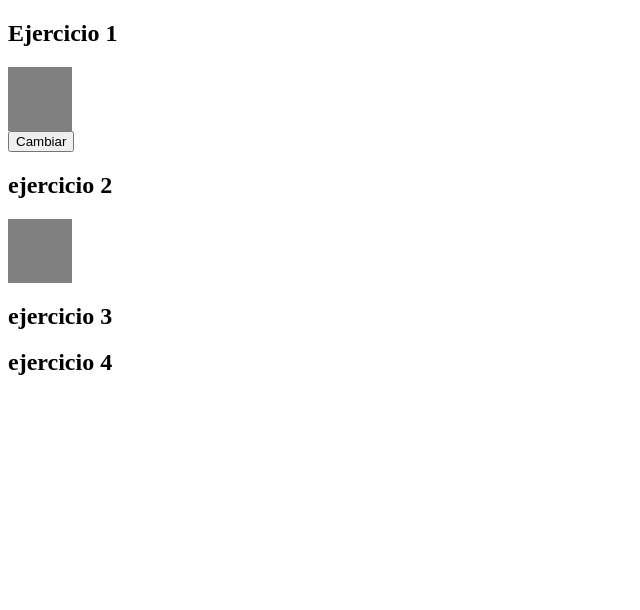
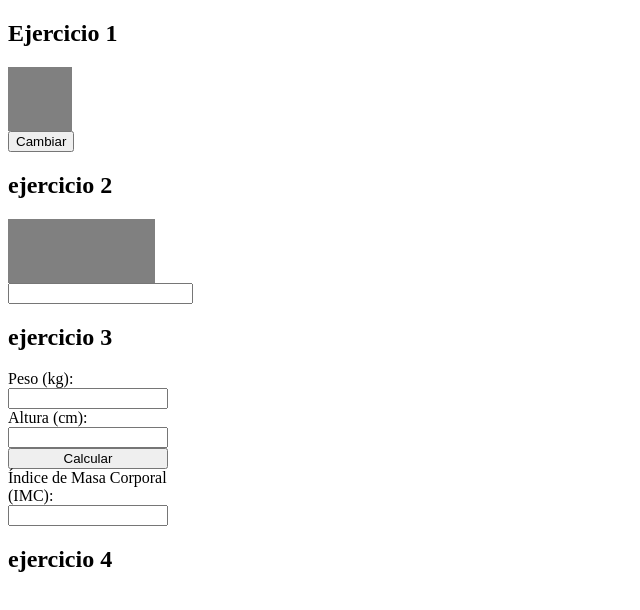
Before and after one commit to EDURRAVARELA/ejercicios-eventos, a plain HTML site: page index.html in a window 1280 px wide. Shown: the whole page, without its empty margins (0-640 px from the left). Drawn offline with Linux system fonts and the light colour scheme.

Commit message:
ejercicios Eventos

```diff
--- a/index.html
+++ b/index.html
@@ -1,5 +1,6 @@
 <!DOCTYPE html>
 <html lang="en">
+
 <head>
     <meta charset="UTF-8">
     <meta http-equiv="X-UA-Compatible" content="IE=edge">
@@ -7,6 +8,7 @@
     <title>Document</title>
     <link rel="stylesheet" href="./style.css">
 </head>
+
 <body>
     <div>
         <h2>Ejercicio 1</h2>
@@ -19,11 +21,25 @@
         <h2>ejercicio 2</h2>
         <div>
             <div class="cuadradoDos" id="cuadradoDos"></div>
+            <input id="textoIngresado"></input>
         </div>
     </div>
     <div>
         <h2>ejercicio 3</h2>
-        <div></div>
+        <div>
+            <div id="formulario">
+                <label for="peso">Peso (kg):</label>
+                <input type="number" id="peso">
+
+                <label for="altura">Altura (cm):</label>
+                <input type="number" id="altura">
+
+                <button>Calcular</button>
+
+                <label for="resultado">Índice de Masa Corporal (IMC):</label>
+                <input type="text" id="resultado">
+            </div>
+        </div>
     </div>
     <div>
         <h2>ejercicio 4</h2>
@@ -31,4 +47,5 @@
     </div>
     <script src="./main.js"></script>
 </body>
+
 </html>
--- a/style.css
+++ b/style.css
@@ -1,5 +1,17 @@
-.cuadrado, .cuadradoDos {
+.cuadrado{
     background-color: grey;
     height: 4rem;
     width: 4rem;
 }
+.cuadradoDos{
+    background-color: grey;
+    height: 4rem;
+    width: 9.2rem;
+}
+
+#formulario {
+    display: flex;
+    flex-direction: column;
+    justify-content: flex-end;
+    width: 10rem;
+}
```
